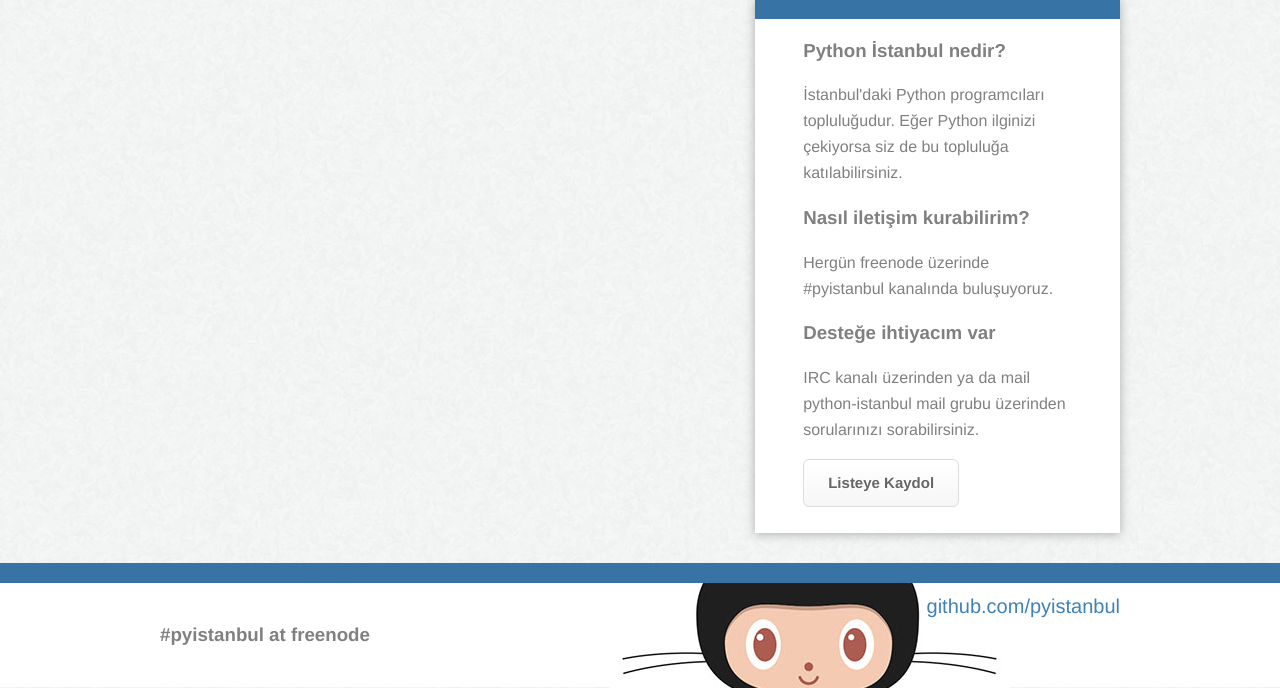
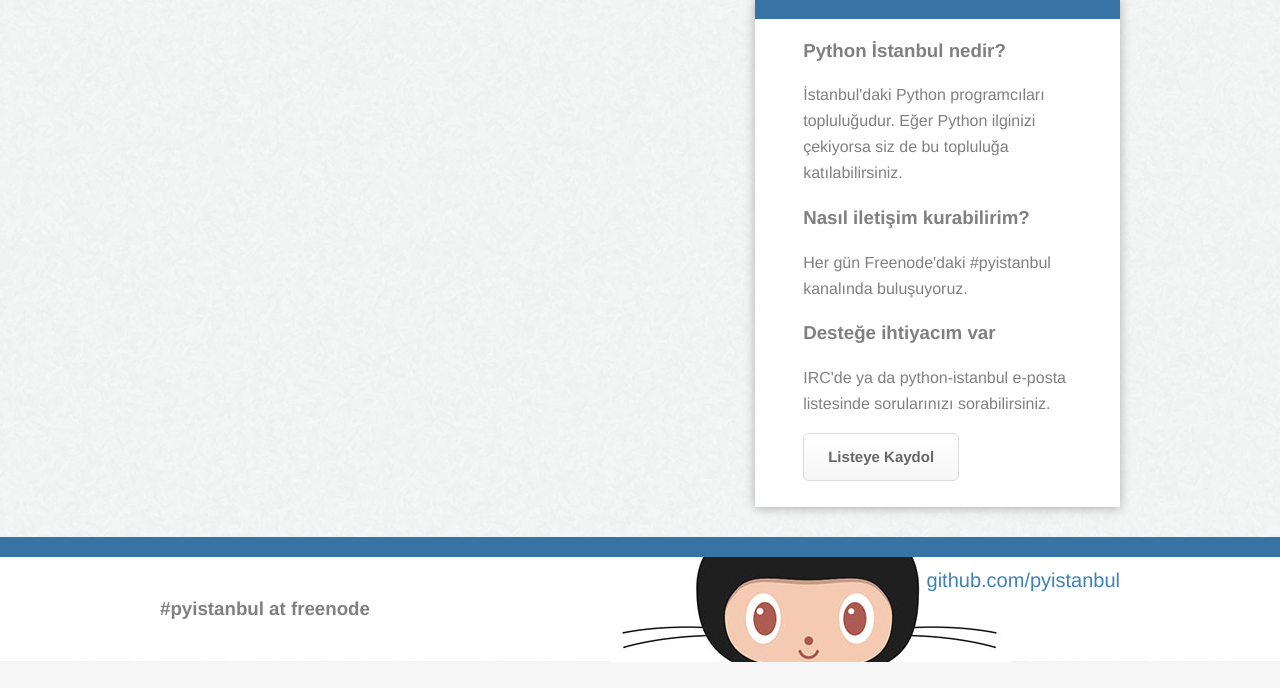
Before and after one commit to pyistanbul/website, a Django app: template web/templates/index.html in a window 1280 px wide. Shown: the part 165-853 px from the top of the page. After the commit the page ends 827 px from the top, so only its background shows below. Run offline with Django 3.2, Linux system fonts and the light colour scheme; the template is opened without the code that fills it, so the values that code supplies are empty; parts of the project's set-up code (start-up, migrations or seed data) failed here and were passed over; some libraries are stand-ins or nearby versions.

Commit message:
Tweak wording.

```diff
--- a/web/templates/index.html
+++ b/web/templates/index.html
@@ -15,13 +15,14 @@
 
 <aside>
     <h3>Python İstanbul nedir?</h3>
-    <p>İstanbul'daki Python programcıları topluluğudur.
-        Eğer Python ilginizi çekiyorsa siz de bu topluluğa katılabilirsiniz. </p>
+    <p>
+        İstanbul'daki Python programcıları topluluğudur. Eğer Python
+        ilginizi çekiyorsa siz de bu topluluğa katılabilirsiniz.
+    </p>
     <h3>Nasıl iletişim kurabilirim?</h3>
-    <p>Hergün freenode üzerinde #pyistanbul kanalında buluşuyoruz.</p>
+    <p>Her gün Freenode'daki #pyistanbul kanalında buluşuyoruz.</p>
     <h3>Desteğe ihtiyacım var</h3>
-    <p>IRC kanalı üzerinden ya da mail python-istanbul mail grubu
-        üzerinden sorularınızı sorabilirsiniz.</p>
+    <p>IRC'de ya da python-istanbul e-posta listesinde sorularınızı sorabilirsiniz.</p>
     <p><a href="http://groups.google.com/group/python-istanbul" class="button">Listeye Kaydol</a></p>
 </aside>
 {% endblock %}
```
